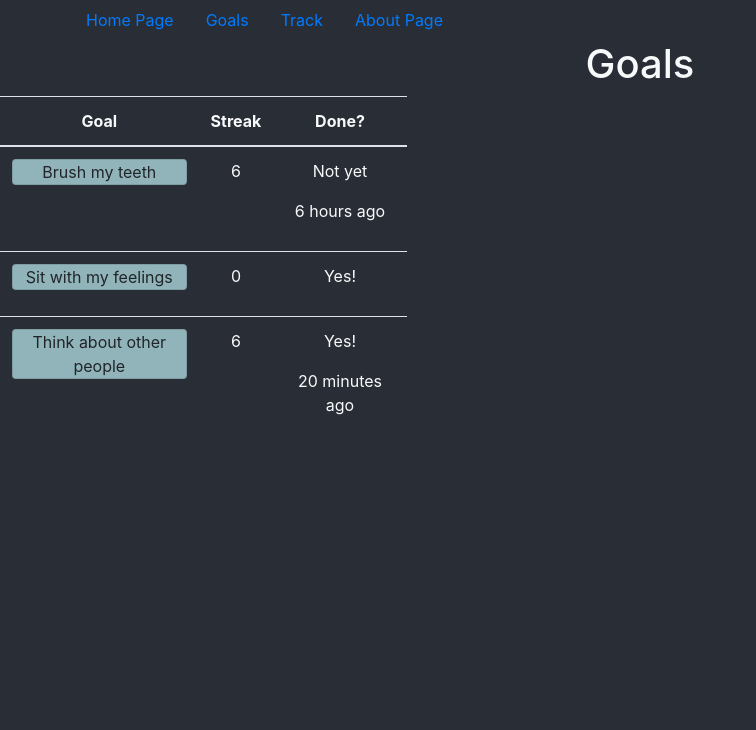
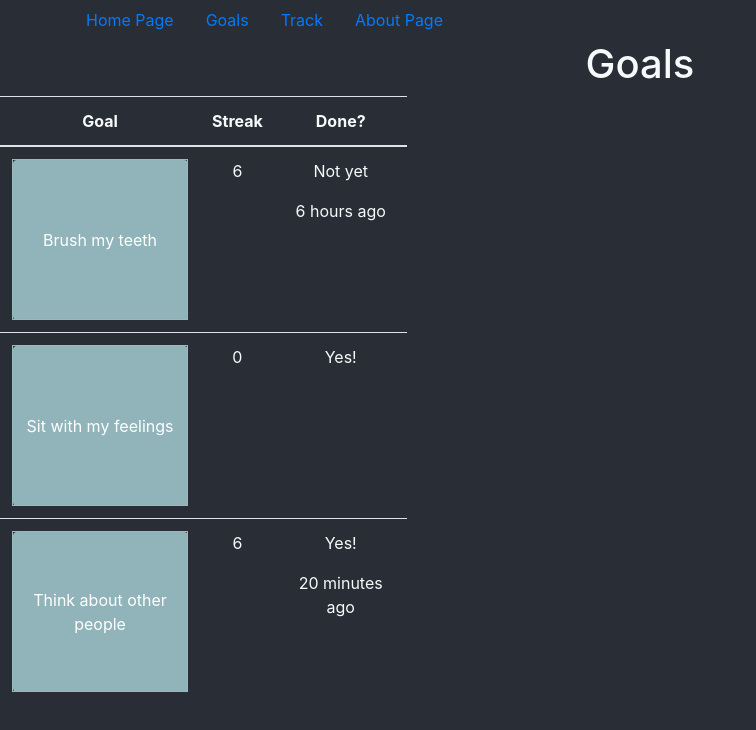
Before and after one commit to sjotterman/habit-tracker, a React (Create React App) app: page /goals in a window 1280 px wide. Shown: the top 730 px of the page, without its empty margins (0-756 px from the left). Built offline with nearby package versions, Linux system fonts and the light colour scheme; what redux-immutable-state-invariant would draw is missing.

Commit message:
styling of goal buttons

```diff
--- a/src/App.css
+++ b/src/App.css
@@ -28,8 +28,45 @@ body {
   color: #61dafb;
 }
 
-.goal-card {
+.btn-goal {
+  color: #fff;
   background-color: #90b4ba;
+  border-color: #99b9ba;
+}
+
+.btn-goal-big {
+  width: 12em;
+  height: 10em;
+  display: table-cell;
+  vertical-align: middle;
+}
+
+.btn-goal:hover {
+  color: #fff;
+  background-color: #0069d9;
+  border-color: #0062cc;
+}
+
+.btn-goal:focus, .btn-goal.focus {
+  box-shadow: 0 0 0 0.2rem rgba(38, 143, 255, 0.5);
+}
+
+.btn-goal.disabled, .btn-goal:disabled {
+  color: #fff;
+  background-color: #90b4ba;
+  border-color: #99b9ba;
+}
+
+.btn-goal:not(:disabled):not(.disabled):active, .btn-goal:not(:disabled):not(.disabled).active,
+.show > .btn-goal.dropdown-toggle {
+  color: #fff;
+  background-color: #90b4ba;
+  border-color: #99b9ba;
+}
+
+.btn-goal:not(:disabled):not(.disabled):active:focus, .btn-goal:not(:disabled):not(.disabled).active:focus,
+.show > .btn-goal.dropdown-toggle:focus {
+  box-shadow: 0 0 0 0.2rem rgba(38, 143, 255, 0.5);
 }
 
 @keyframes App-logo-spin {
--- a/src/components/goals/GoalsPage.js
+++ b/src/components/goals/GoalsPage.js
@@ -54,7 +54,7 @@ class GoalsPage extends React.Component {
                                 return (
                                 <tr key={item.id} >
                                     <td>
-                                        <div className="card goal-card">
+                                        <div className="btn btn-goal btn-goal-big">
                                             {item.name}
                                         </div>
                                     </td>
```
